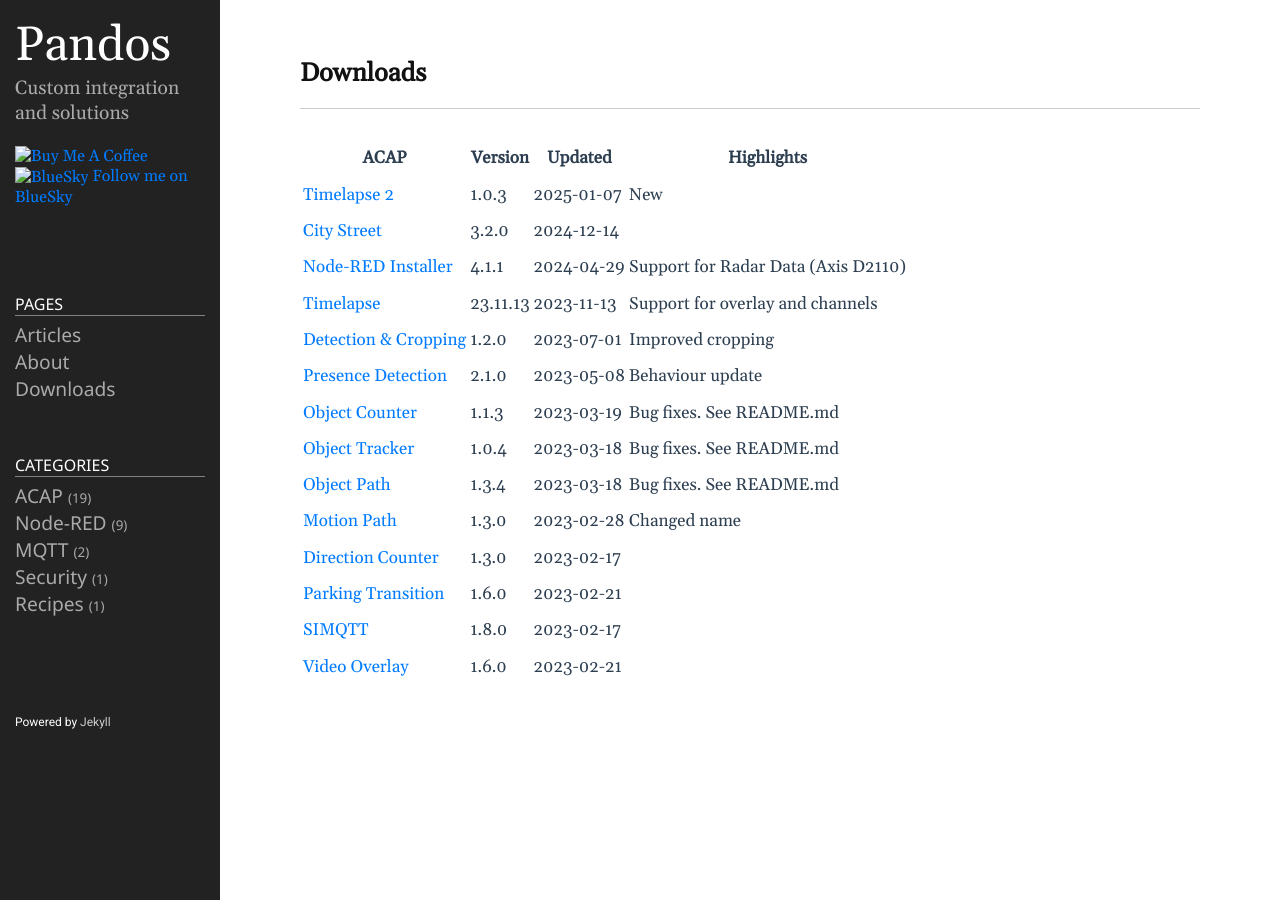
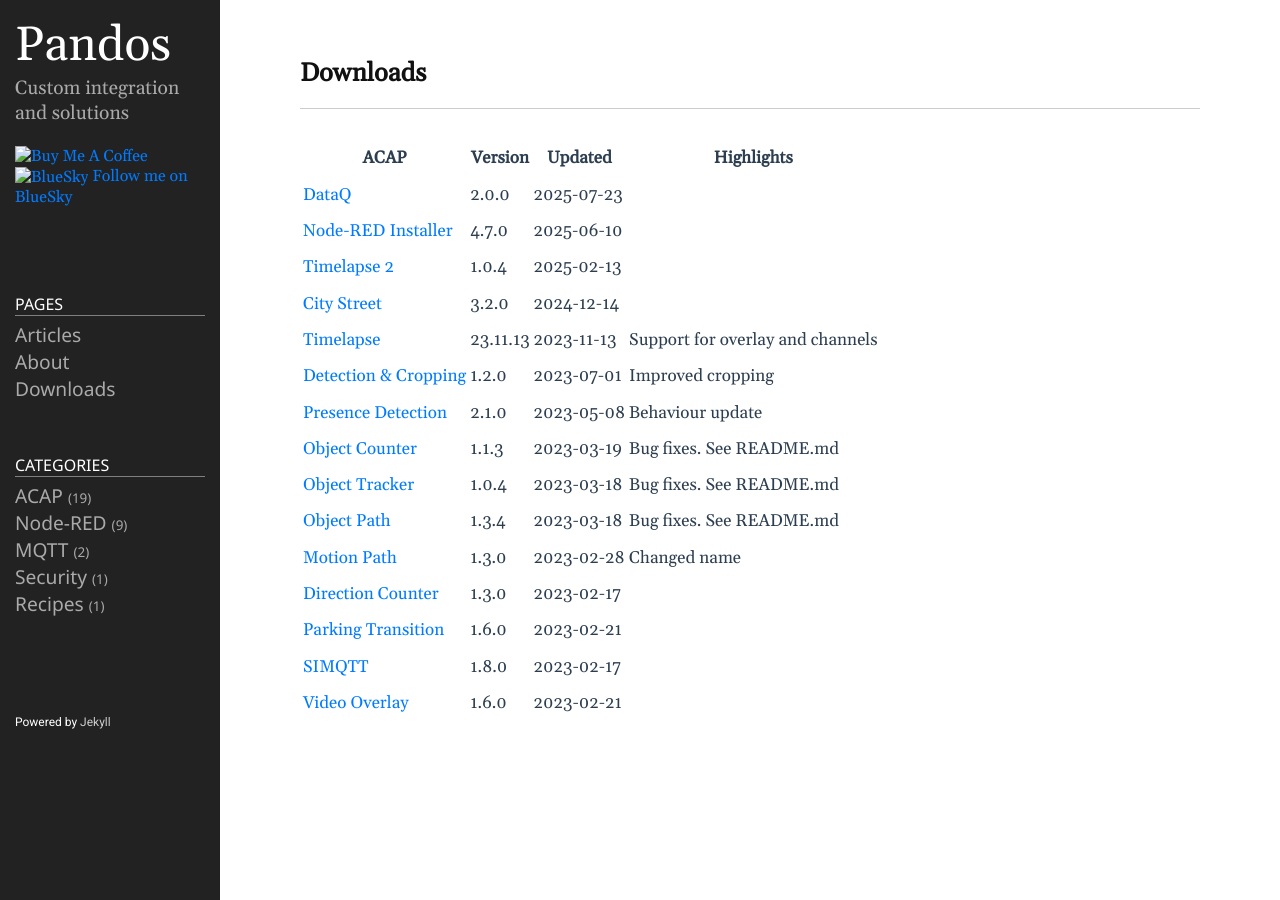
Before and after one commit to pandosme/pandosme.github.io, a Jekyll site: the page built from docs/downloads.md, in a window 1280 px wide. Built offline with Jekyll 4.4.1, drawn with Linux system fonts in a browser that asks for light colours.

Commit message:
Update downloads.md

```diff
--- a/docs/downloads.md
+++ b/docs/downloads.md
@@ -6,9 +6,10 @@ permalink: /downloads/
 
 |ACAP | Version| Updated | Highlights |
 |------------------------ |---------- |------------ |-------------------------- |
-|[Timelapse 2](https://www.dropbox.com/scl/fi/uik3zu8potr7rv7u2djyb/Timelapse2.zip?rlkey=ovo9g8sb6qwmbyzptkn6c9674&dl=1) |1.0.3 |2025-01-07 | New |
+|[DataQ](https://www.dropbox.com/scl/fi/3z5ruobn27nvt2rwebqym/DataQ.zip?rlkey=etnpo7yvp2u6vqxi9d50hqpik&dl=1) |2.0.0 |2025-07-23 |  |
+|[Node-RED Installer](https://www.dropbox.com/scl/fi/y5l64crciad3owm9rz56x/NodeRed-Installer.zip?rlkey=ncu7l5gm994rr3bo6nkyf1yz9&dl=1) |4.7.0 |2025-06-10 |  |
+|[Timelapse 2](https://www.dropbox.com/scl/fi/uik3zu8potr7rv7u2djyb/Timelapse2.zip?rlkey=ovo9g8sb6qwmbyzptkn6c9674&dl=1) |1.0.4 |2025-02-13 | |
 |[City Street](https://www.dropbox.com/scl/fi/y5l64crciad3owm9rz56x/NodeRed-Installer.zip?rlkey=ncu7l5gm994rr3bo6nkyf1yz9&dl=1) |3.2.0 |2024-12-14 |  |
-|[Node-RED Installer](https://www.dropbox.com/scl/fi/y5l64crciad3owm9rz56x/NodeRed-Installer.zip?rlkey=ncu7l5gm994rr3bo6nkyf1yz9&dl=1) |4.1.1 |2024-04-29 | Support for Radar Data (Axis D2110) |
 |[Timelapse](https://www.dropbox.com/scl/fi/rn16ov9jcwf5yvycx2dg0/TimelapseMe.zip?rlkey=tp0nb7jgh459z7twyej095tlu&dl=1) |23.11.13 |2023-11-13 | Support for overlay and channels |
 |[Detection & Cropping](https://www.dropbox.com/s/r8znlaoa0vzgf7u/Detection.zip?dl=1) |1.2.0 |2023-07-01 | Improved cropping |
 |[Presence Detection](https://www.dropbox.com/s/5blk5p0ja4tar3x/Presence-Detection.zip?dl=1) |2.1.0 |2023-05-08 | Behaviour update |
```
